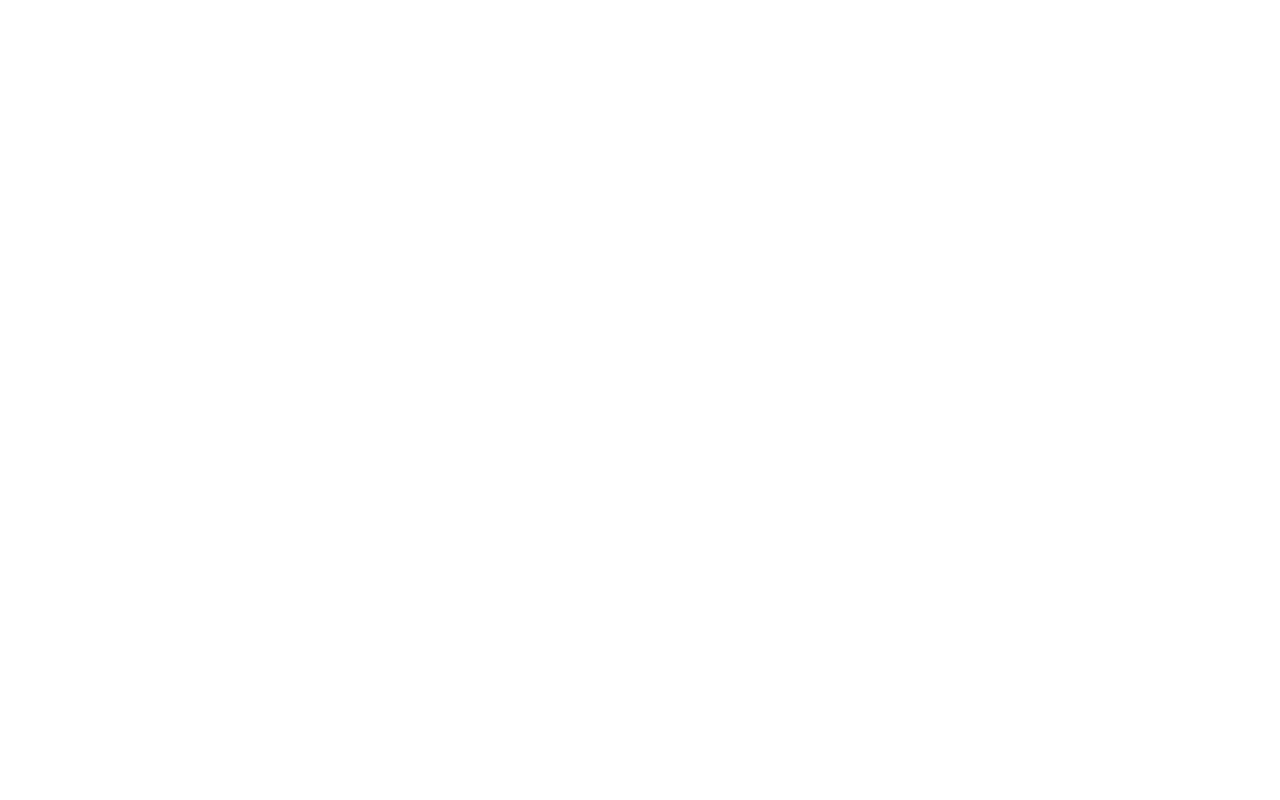
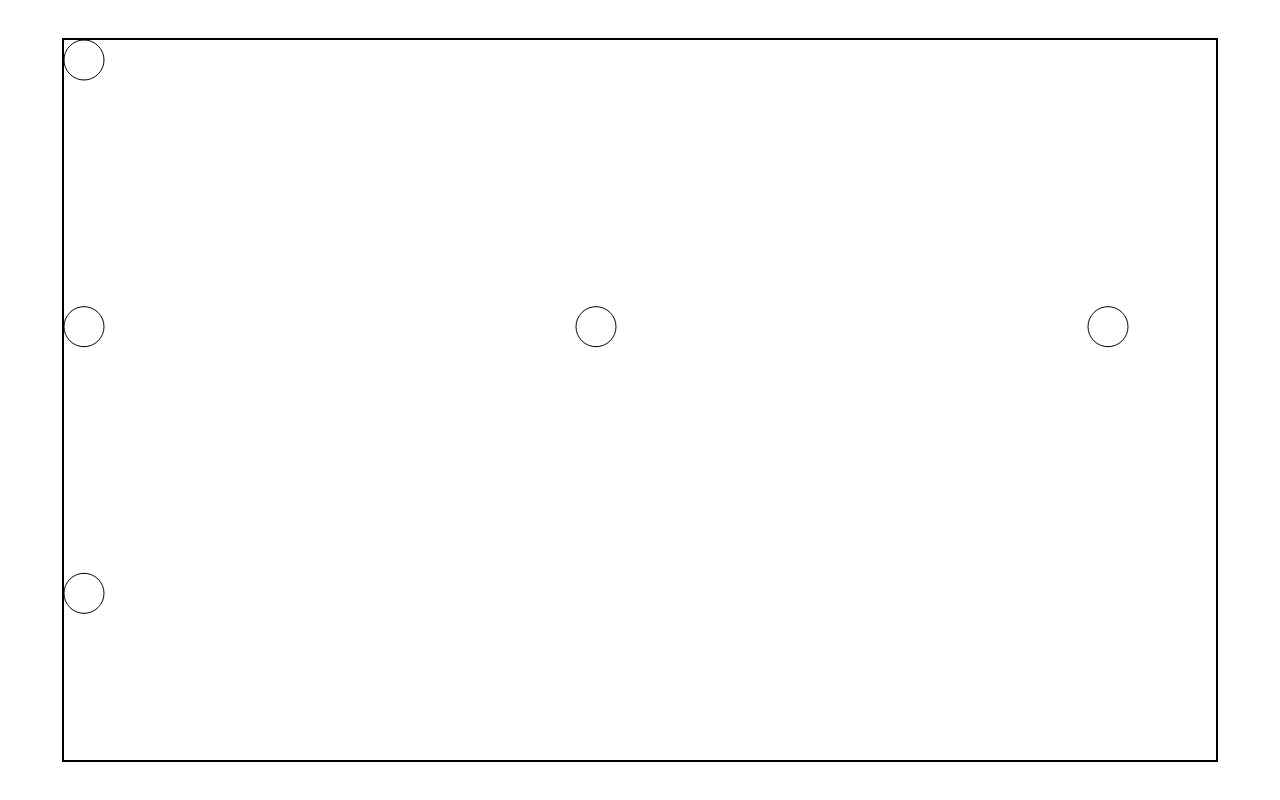
Before and after one commit to IagoFloriano/TCC, a plain HTML site: page Exibir/index.html in a window 1280 px wide. Drawn offline with nearby package versions, Linux system fonts and the light colour scheme.

Commit message:
Começo exibição de circulos

```diff
--- a/Exibir/exibidor.js
+++ b/Exibir/exibidor.js
@@ -1,4 +1,4 @@
-// import Arvore from './arvore.js';
+const lerp = (x, y, a) => x * (1 - a) + y * a;
 
 var input = ' { ' +
 ' "variaveis": { ' +
@@ -10,8 +10,7 @@ var input = ' { ' +
 ' "collatzStep": { ' +
 ' "tipo_retorno": "integer", ' +
 ' "parametros": { ' +
-' "n": { ' +
-' "tipo_passagem": "valor", ' +
+' "n": { ' + ' "tipo_passagem": "valor", ' +
 ' "tipo": "integer" ' +
 ' } ' +
 ' }, ' +
@@ -39,7 +38,7 @@ var input = ' { ' +
 ' } ' +
 ' } ';
 
-function main(input) {
+function processaArvore(input) {
   let obj = JSON.parse(input);
   let arv = new Arvore();
   arv.constroi(obj, "Program");
@@ -47,20 +46,43 @@ function main(input) {
   let procs = [];
   let procsObjs = Object.keys(obj["procedimentos"]);
   procsObjs.forEach((procedimento) => {
-    console.log(procedimento);
     let novaArv = new Arvore();
     novaArv.constroi(obj["procedimentos"][procedimento], procedimento);
     procs.push(novaArv);
     novaArv.imprimePreOrdem();
   });
-  console.log(procs);
+  return [arv, procs];
 }
 
-// Cuida dos valores da linha de comando
-main(input);
-//if (process.argv.length != 3) {
-//  console.log(`Uso correto: node ${process.argv[1].split('/').reverse()[0]} <entrada.json>`);
-//}
-//else {
-//  main(process.argv[2])
-//}
+function desenhaCirculo(x, y, ctx) {
+  ctx.strokeStyle = 'rgb(0,0,0)';
+  ctx.beginPath();
+  ctx.arc(x, y, 20, 0, 2 * Math.PI);
+  ctx.stroke();
+}
+
+$(document).ready(() => {
+  const canvas = document.getElementById('canvas');
+  let w = window.innerWidth; const ctx = canvas.getContext('2d');
+  let h = window.innerHeight;
+  canvas.width = w * 0.9;
+  canvas.height = h * 0.9;
+
+  let [arv, procs] = processaArvore(input);
+
+  let [matriz, altura, largura] = [arv.matriz, arv.altura, arv.largura];
+
+  console.log(matriz);
+  console.log(altura);
+  console.log(largura);
+  for(let i = 0; i < matriz.length; i++) {
+    for(let j = 0; j < matriz[i].length; j++) {
+      let x = lerp(0, w, j/(matriz[i].length-1)) + 20;
+      let y = lerp(0, h, i/(matriz.length)) + 20;
+      if(matriz[i][j] != undefined) {
+        desenhaCirculo(x, y, ctx);
+      }
+    }
+  }
+
+});
--- a/Exibir/index.html
+++ b/Exibir/index.html
@@ -3,7 +3,21 @@
   <head>
   </head>
   <body>
+    <canvas id="canvas"></canvas>
+    <script src="https://ajax.googleapis.com/ajax/libs/jquery/3.5.1/jquery.min.js"></script>
     <script src="arvore.js"></script>
     <script src="exibidor.js"></script>
   </body>
 </html>
+<style>
+html, body {
+  height: 100%;
+  margin: 0;
+  display: flex;
+  justify-content: center;
+  align-items: center;
+}
+#canvas {
+  border: 2px solid black;
+}
+</style>
```
Also changed, not shown: Exibir/arvore.js (+4 -4 lines). Lines whose indentation alone changed are shown as unchanged.
